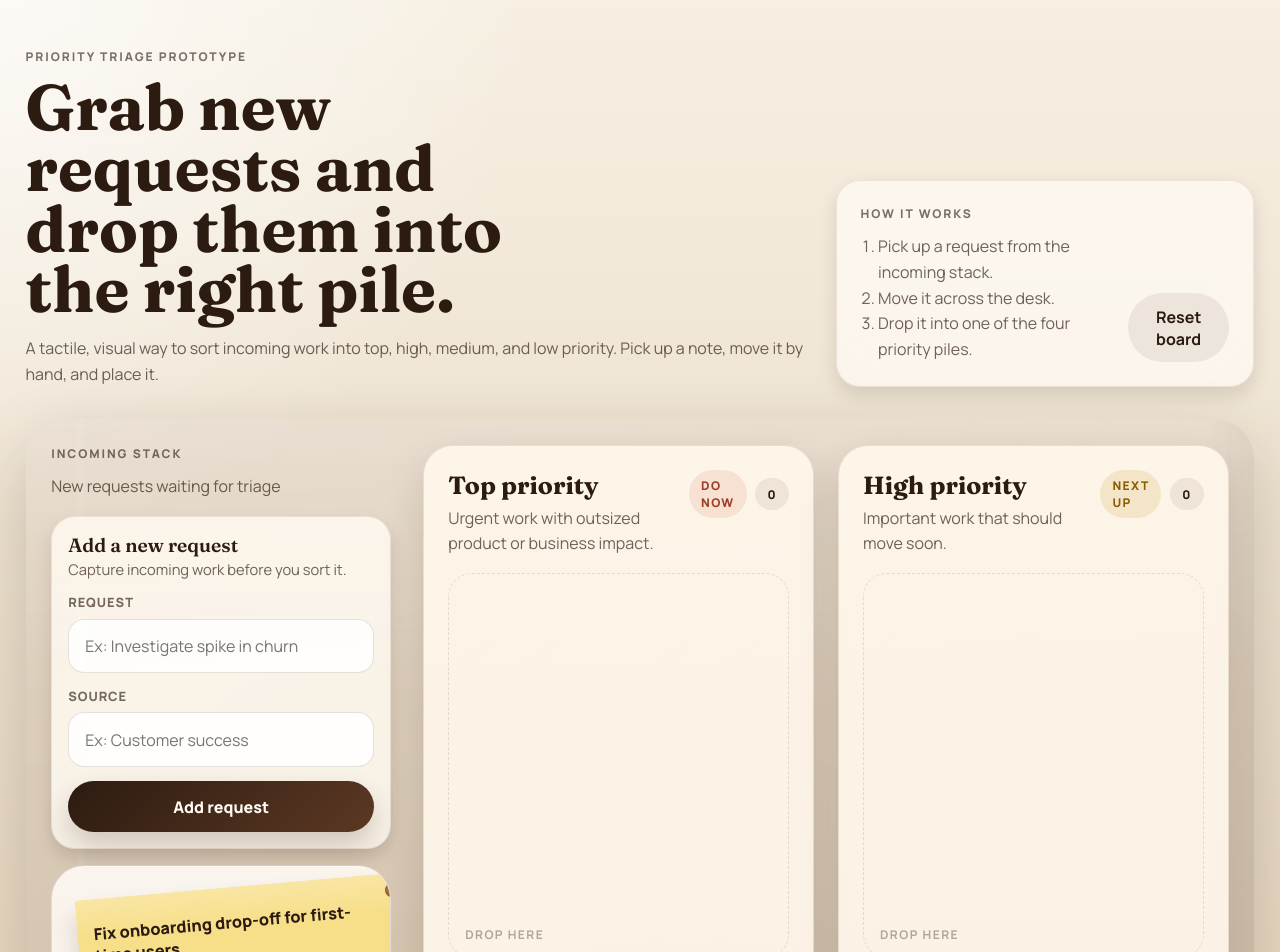
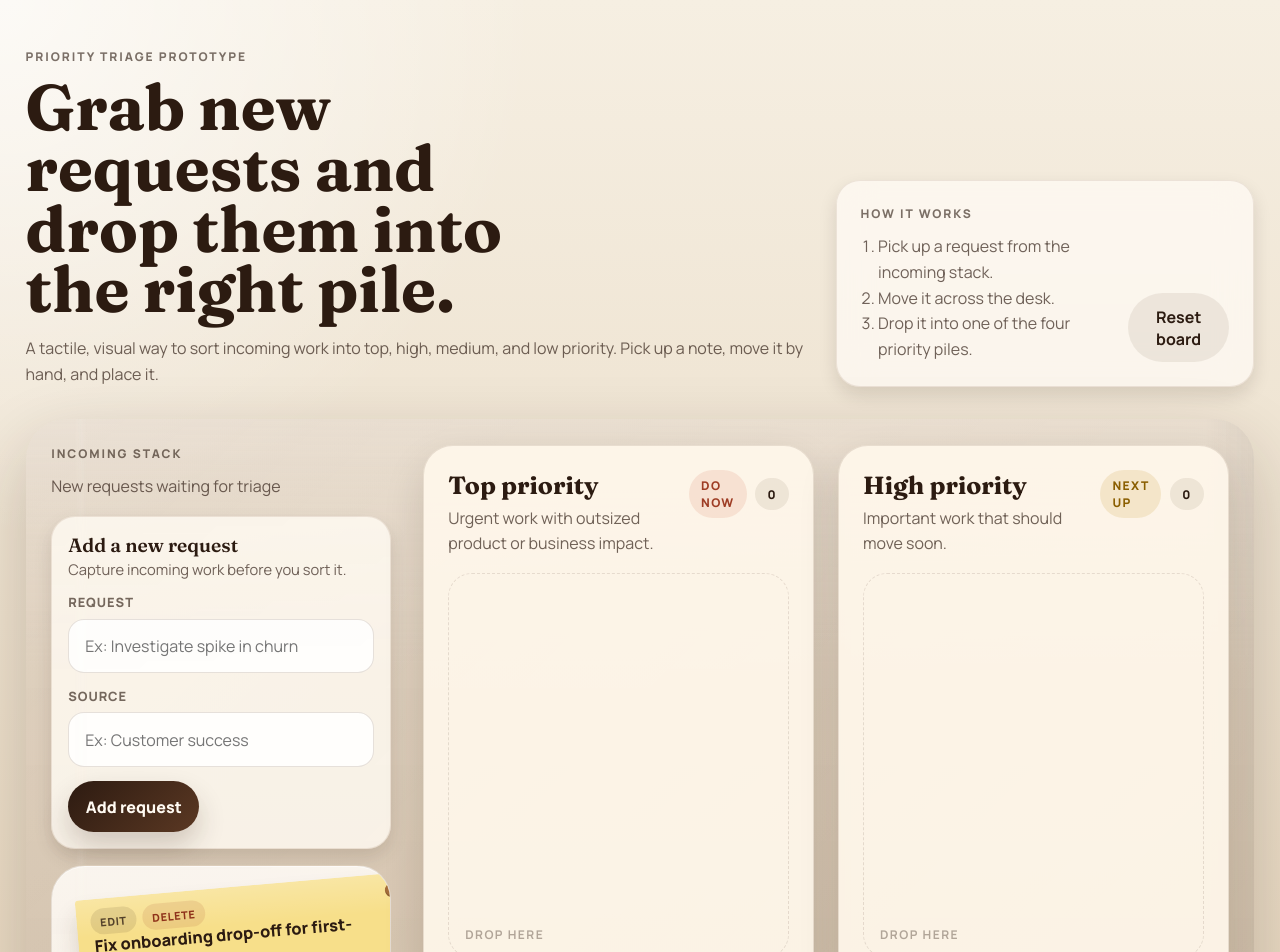
Before and after one commit to fleuter1071/sorting-fun, a React (Vite) app: page / in a window 1280 px wide. Shown: the top 952 px of the page. Built offline with nearby package versions, Linux system fonts and the light colour scheme.

Commit message:
Add request editing and deletion

```diff
--- a/src/App.jsx
+++ b/src/App.jsx
@@ -72,6 +72,7 @@ function App() {
   const [items, setItems] = useState(loadSavedItems);
   const [dragState, setDragState] = useState(null);
   const [activeTarget, setActiveTarget] = useState(null);
+  const [editingId, setEditingId] = useState(null);
   const [draft, setDraft] = useState({
     title: "",
     source: "",
@@ -157,6 +158,7 @@ function App() {
 
   function resetBoard() {
     setItems(initialRequests);
+    setEditingId(null);
     setDraft({
       title: "",
       source: "",
@@ -184,6 +186,20 @@ function App() {
       return;
     }
 
+    if (editingId) {
+      setItems((current) =>
+        current.map((item) =>
+          item.id === editingId
+            ? {
+                ...item,
+                title,
+                source,
+              }
+            : item
+        )
+      );
+      setEditingId(null);
+    } else {
       setItems((current) => [
         {
           id: createRequestId(),
@@ -193,10 +209,36 @@ function App() {
         },
         ...current,
       ]);
+    }
+
     setDraft({
       title: "",
       source: "",
     });
+  }
+
+  function startEditing(item) {
+    setEditingId(item.id);
+    setDraft({
+      title: item.title,
+      source: item.source,
+    });
+  }
+
+  function cancelEditing() {
+    setEditingId(null);
+    setDraft({
+      title: "",
+      source: "",
+    });
+  }
+
+  function deleteRequest(itemId) {
+    setItems((current) => current.filter((item) => item.id !== itemId));
+
+    if (editingId === itemId) {
+      cancelEditing();
+    }
   }
 
   return (
@@ -238,9 +280,13 @@ function App() {
 
             <form className="composer" onSubmit={handleCreateRequest}>
               <div className="composer-copy">
-                <p className="composer-title">Add a new request</p>
+                <p className="composer-title">
+                  {editingId ? "Edit request" : "Add a new request"}
+                </p>
                 <p className="composer-subtle">
-                  Capture incoming work before you sort it.
+                  {editingId
+                    ? "Update the note, then save it back to the board."
+                    : "Capture incoming work before you sort it."}
                 </p>
               </div>
 
@@ -266,9 +312,20 @@ function App() {
                 />
               </label>
 
+              <div className="composer-actions">
                 <button type="submit" className="primary-button">
-                Add request
+                  {editingId ? "Save changes" : "Add request"}
                 </button>
+                {editingId ? (
+                  <button
+                    type="button"
+                    className="secondary-button"
+                    onClick={cancelEditing}
+                  >
+                    Cancel
+                  </button>
+                ) : null}
+              </div>
             </form>
 
             <div className="incoming-stack" aria-live="polite">
@@ -286,6 +343,8 @@ function App() {
                       transform: `rotate(${stackTilts[index % stackTilts.length]}deg)`,
                     }}
                     onPointerDown={(event) => startDrag(event, item)}
+                    onEdit={() => startEditing(item)}
+                    onDelete={() => deleteRequest(item.id)}
                   />
                 );
               })}
@@ -336,6 +395,8 @@ function App() {
                             zIndex: index + 1,
                           }}
                           onPointerDown={(event) => startDrag(event, item)}
+                          onEdit={() => startEditing(item)}
+                          onDelete={() => deleteRequest(item.id)}
                         />
                       );
                     })}
@@ -379,6 +440,7 @@ function App() {
               item={dragState.item}
               tone={noteTone(dragState.item.priority)}
               className="proxy-card"
+              showActions={false}
             />
           </div>
         ) : null}
@@ -426,7 +488,16 @@ function createRequestId() {
   return `req-${crypto.randomUUID()}`;
 }
 
-function NoteCard({ item, tone, className = "", style, onPointerDown }) {
+function NoteCard({
+  item,
+  tone,
+  className = "",
+  style,
+  onPointerDown,
+  onEdit,
+  onDelete,
+  showActions = true,
+}) {
   return (
     <button
       type="button"
@@ -436,6 +507,34 @@ function NoteCard({ item, tone, className = "", style, onPointerDown }) {
       onPointerDown={onPointerDown}
     >
       <span className="note-pin"></span>
+      {showActions ? (
+        <span className="note-actions">
+          <button
+            type="button"
+            className="note-action-button"
+            onPointerDown={(event) => event.stopPropagation()}
+            onClick={(event) => {
+              event.stopPropagation();
+              onEdit?.();
+            }}
+            aria-label={`Edit ${item.title}`}
+          >
+            Edit
+          </button>
+          <button
+            type="button"
+            className="note-action-button note-action-button-delete"
+            onPointerDown={(event) => event.stopPropagation()}
+            onClick={(event) => {
+              event.stopPropagation();
+              onDelete?.();
+            }}
+            aria-label={`Delete ${item.title}`}
+          >
+            Delete
+          </button>
+        </span>
+      ) : null}
       <span className="note-title">{item.title}</span>
       <span className="note-meta">{item.source}</span>
     </button>
--- a/src/styles.css
+++ b/src/styles.css
@@ -137,6 +137,12 @@ input {
 .secondary-button:hover {
   transform: translateY(-1px);
   background: rgba(68, 43, 21, 0.12);
+}
+
+.composer-actions {
+  display: flex;
+  gap: 0.75rem;
+  align-items: center;
 }
 
 .board {
@@ -487,9 +493,45 @@ input {
   box-shadow: inset 0 -2px 0 rgba(0, 0, 0, 0.15);
 }
 
+.note-actions {
+  position: absolute;
+  top: 10px;
+  left: 14px;
+  display: flex;
+  gap: 0.4rem;
+  z-index: 1;
+}
+
+.note-action-button {
+  border: 0;
+  border-radius: 999px;
+  padding: 0.35rem 0.6rem;
+  background: rgba(44, 27, 17, 0.1);
+  color: rgba(44, 27, 17, 0.78);
+  font-size: 0.68rem;
+  font-weight: 800;
+  letter-spacing: 0.06em;
+  text-transform: uppercase;
+  cursor: pointer;
+}
+
+.note-action-button:hover {
+  background: rgba(44, 27, 17, 0.16);
+}
+
+.note-action-button-delete {
+  background: rgba(158, 61, 37, 0.12);
+  color: #8f321a;
+}
+
+.note-action-button-delete:hover {
+  background: rgba(158, 61, 37, 0.18);
+}
+
 .note-title {
   display: block;
   margin-right: 18px;
+  padding-top: 1.15rem;
   font-size: 1.02rem;
   font-weight: 800;
   line-height: 1.35;
@@ -617,6 +659,11 @@ input {
     align-items: stretch;
   }
 
+  .composer-actions {
+    flex-direction: column;
+    align-items: stretch;
+  }
+
   .pile-grid {
     grid-template-columns: 1fr;
   }
```
Lines whose indentation alone changed are shown as unchanged.
